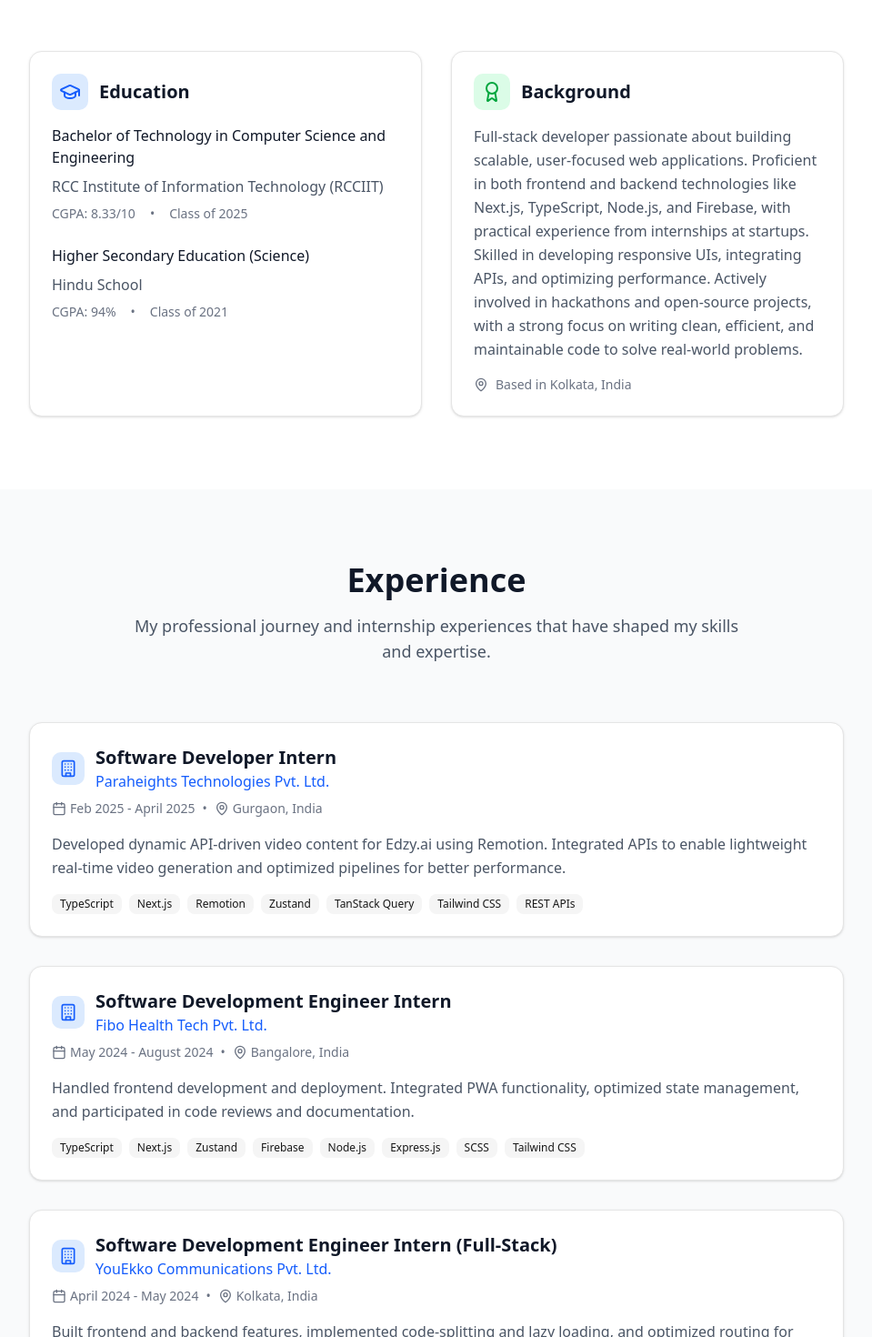
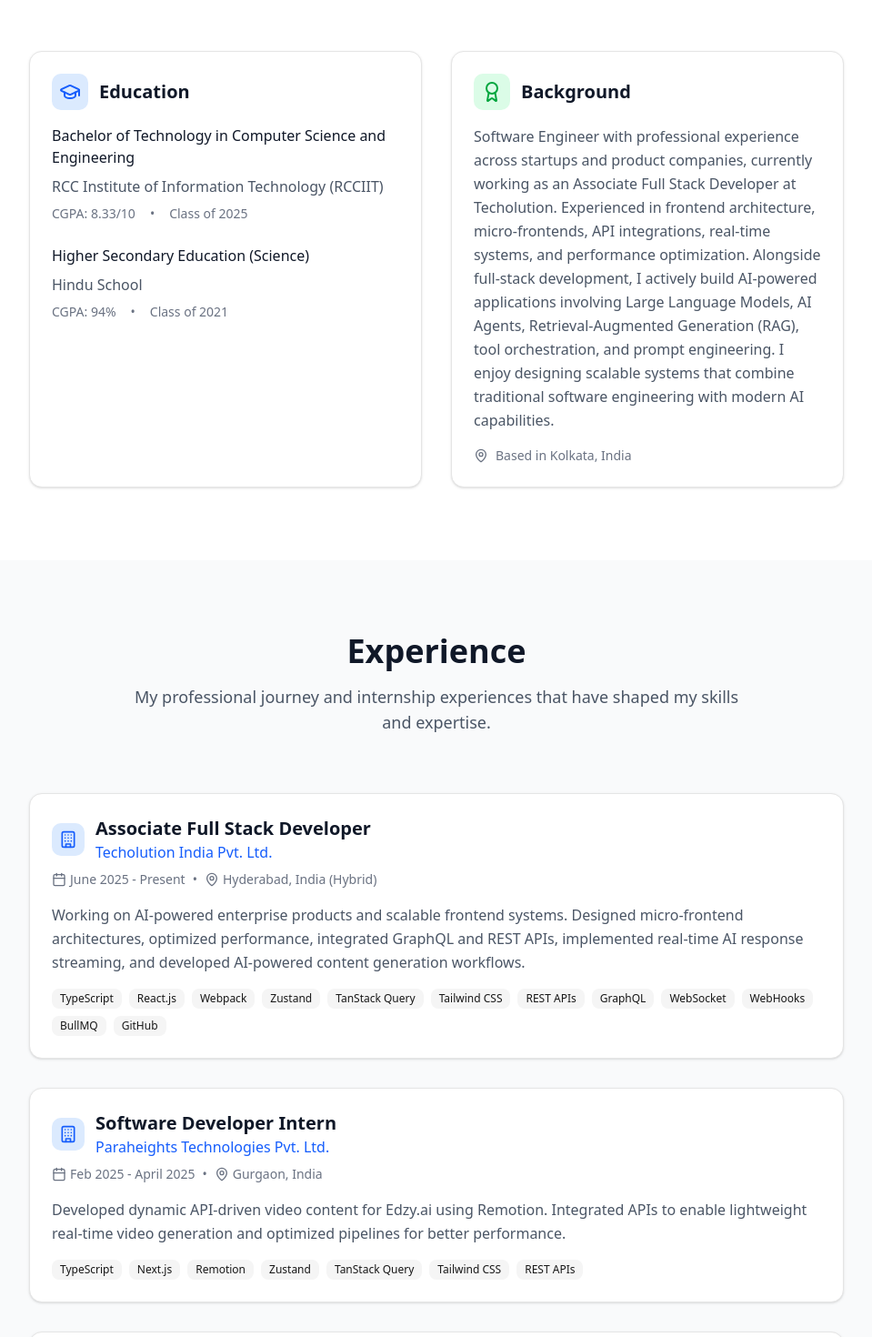
Before and after one commit to arghyadutta080/portfolio-2.0, a Next.js app: page / in a window 1280 px wide. Shown: the part 1000-2470 px from the top of the page at 91% size, without its empty margins (160-1119 px from the left). Built offline with nearby package versions, Linux system fonts and the light colour scheme.

Commit message:
update: portfolio data

```diff
--- a/components/sections/skills-section.tsx
+++ b/components/sections/skills-section.tsx
@@ -1,6 +1,13 @@
 import { Card, CardContent, CardHeader, CardTitle } from "@/components/ui/card"
 import { Badge } from "@/components/ui/badge"
-import { Code, Server, Wrench, Languages } from "lucide-react"
+import {
+  Code,
+  Server,
+  Brain,
+  Database,
+  Wrench,
+  Languages,
+} from "lucide-react"
 import { portfolioData } from "@/data/portfolio-data"
 
 const skillCategories = [
@@ -8,25 +15,43 @@ const skillCategories = [
     title: "Frontend",
     icon: Code,
     skills: "frontend",
-    color: "bg-blue-100 dark:bg-blue-900 text-blue-600 dark:text-blue-400",
+    color:
+      "bg-blue-100 dark:bg-blue-900 text-blue-600 dark:text-blue-400",
   },
   {
     title: "Backend",
     icon: Server,
     skills: "backend",
-    color: "bg-green-100 dark:bg-green-900 text-green-600 dark:text-green-400",
+    color:
+      "bg-green-100 dark:bg-green-900 text-green-600 dark:text-green-400",
+  },
+  {
+    title: "AI Engineering",
+    icon: Brain,
+    skills: "ai",
+    color:
+      "bg-pink-100 dark:bg-pink-900 text-pink-600 dark:text-pink-400",
+  },
+  {
+    title: "Databases",
+    icon: Database,
+    skills: "database",
+    color:
+      "bg-cyan-100 dark:bg-cyan-900 text-cyan-600 dark:text-cyan-400",
   },
   {
     title: "Tools & Platforms",
     icon: Wrench,
     skills: "tools",
-    color: "bg-purple-100 dark:bg-purple-900 text-purple-600 dark:text-purple-400",
+    color:
+      "bg-purple-100 dark:bg-purple-900 text-purple-600 dark:text-purple-400",
   },
   {
     title: "Languages",
     icon: Languages,
     skills: "languages",
-    color: "bg-orange-100 dark:bg-orange-900 text-orange-600 dark:text-orange-400",
+    color:
+      "bg-orange-100 dark:bg-orange-900 text-orange-600 dark:text-orange-400",
   },
 ]
 
--- a/data/portfolio-data.ts
+++ b/data/portfolio-data.ts
@@ -1,12 +1,16 @@
 export const portfolioData = {
   personal: {
     name: "Arghya Dutta",
-    title: "Full Stack Developer",
+    title: "Full Stack Developer & AI Engineer",
     email: "arghyadutta080@gmail.com",
     phone: "+91-90512-44326",
     location: "Kolkata, India",
-    bio: "Full-stack developer passionate about building scalable web applications. Proficient in modern web technologies and experienced in both frontend and backend development. I enjoy solving real-world problems with code and creating seamless user experiences.",
-    background: "Full-stack developer passionate about building scalable, user-focused web applications. Proficient in both frontend and backend technologies like Next.js, TypeScript, Node.js, and Firebase, with practical experience from internships at startups. Skilled in developing responsive UIs, integrating APIs, and optimizing performance. Actively involved in hackathons and open-source projects, with a strong focus on writing clean, efficient, and maintainable code to solve real-world problems.",
+
+    bio: "Full Stack Developer and AI Engineer with experience building scalable web applications, AI-powered products, and modern frontend architectures. Skilled in React, Next.js, TypeScript, Node.js, and AI application development using LLMs, RAG systems using LangChain ecosystem. Passionate about solving real-world problems through software engineering, intelligent automation, and exceptional user experiences.",
+
+    background:
+      "Software Engineer with professional experience across startups and product companies, currently working as an Associate Full Stack Developer at Techolution. Experienced in frontend architecture, micro-frontends, API integrations, real-time systems, and performance optimization. Alongside full-stack development, I actively build AI-powered applications involving Large Language Models, AI Agents, Retrieval-Augmented Generation (RAG), tool orchestration, and prompt engineering. I enjoy designing scalable systems that combine traditional software engineering with modern AI capabilities.",
+
     profileImage: "/profile-picture.jpeg",
     signatureLogo: "/signature_logo.png",
   },
@@ -52,6 +56,30 @@ export const portfolioData = {
   experience: [
     {
       id: 1,
+      company: "Techolution India Pvt. Ltd.",
+      position: "Associate Full Stack Developer",
+      duration: "June 2025 - Present",
+      location: "Hyderabad, India (Hybrid)",
+      description:
+        "Working on AI-powered enterprise products and scalable frontend systems. Designed micro-frontend architectures, optimized performance, integrated GraphQL and REST APIs, implemented real-time AI response streaming, and developed AI-powered content generation workflows.",
+      technologies: [
+        "TypeScript",
+        "React.js",
+        "Webpack",
+        "Zustand",
+        "TanStack Query",
+        "Tailwind CSS",
+        "REST APIs",
+        "GraphQL",
+        "WebSocket",
+        "WebHooks",
+        "BullMQ",
+        "GitHub",
+      ],
+      link: ""
+    },
+    {
+      id: 2,
       company: "Paraheights Technologies Pvt. Ltd.",
       position: "Software Developer Intern",
       duration: "Feb 2025 - April 2025",
@@ -62,7 +90,7 @@ export const portfolioData = {
       link: "https://drive.google.com/file/d/1EUze4W-2gvN04_75tQQ8TSv3Mw6W2ib9/view",
     },
     {
-      id: 2,
+      id: 3,
       company: "Fibo Health Tech Pvt. Ltd.",
       position: "Software Development Engineer Intern",
       duration: "May 2024 - August 2024",
@@ -73,7 +101,7 @@ export const portfolioData = {
       link: "https://drive.google.com/file/d/1FEvMG2i0Hdpbgm5cafhcMz0KAJsyVlnG/view",
     },
     {
-      id: 3,
+      id: 4,
       company: "YouEkko Communications Pvt. Ltd.",
       position: "Software Development Engineer Intern (Full-Stack)",
       duration: "April 2024 - May 2024",
@@ -204,37 +232,73 @@ export const portfolioData = {
     frontend: [
       "React.js",
       "Next.js",
-      "Remotion",
       "TypeScript",
       "JavaScript",
+      "Remotion",
+      "Redux Toolkit",
+      "TanStack Query",
+      "Zustand",
+      "Webpack",
       "HTML5",
       "CSS3",
       "Tailwind CSS",
       "Chakra UI",
       "Bootstrap",
+      "Aceternity UI",
     ],
+
     backend: [
       "Node.js",
       "Express.js",
       "FastAPI",
+      "REST APIs",
+      "GraphQL",
+      "Socket.io",
+      "WebHooks",
+      "BullMQ",
       "Firebase",
       "Supabase",
-      "REST APIs",
-      "Socket.io",
     ],
+
+    ai: [
+      "LangChain",
+      "LangSmith",
+      "AI Agents",
+      "Retrieval Augmented Generation (RAG)",
+      "Prompt Engineering",
+      "Tool Calling",
+      "Agent Orchestration",
+    ],
+
+    database: [
+      "MongoDB",
+      "PostgreSQL",
+      "MySQL",
+      "SQLite",
+      "MongoDB Vector Search",
+    ],
+
     tools: [
       "Git",
       "GitHub",
       "GitLab",
       "VS Code",
-      "Netlify",
-      "Vercel",
       "Postman",
       "Swagger",
+      "Vercel",
+      "Netlify",
+      "Firebase",
+      "Supabase",
       "Replit",
     ],
-    database: ["MongoDB", "PostgreSQL", "MySQL", "SQLite"],
-    languages: ["JavaScript", "TypeScript", "Python", "C", "C++"],
+
+    languages: [
+      "JavaScript",
+      "TypeScript",
+      "Python",
+      "C",
+      "C++",
+    ],
   },
 };
 export type PortfolioData = typeof portfolioData;
```
